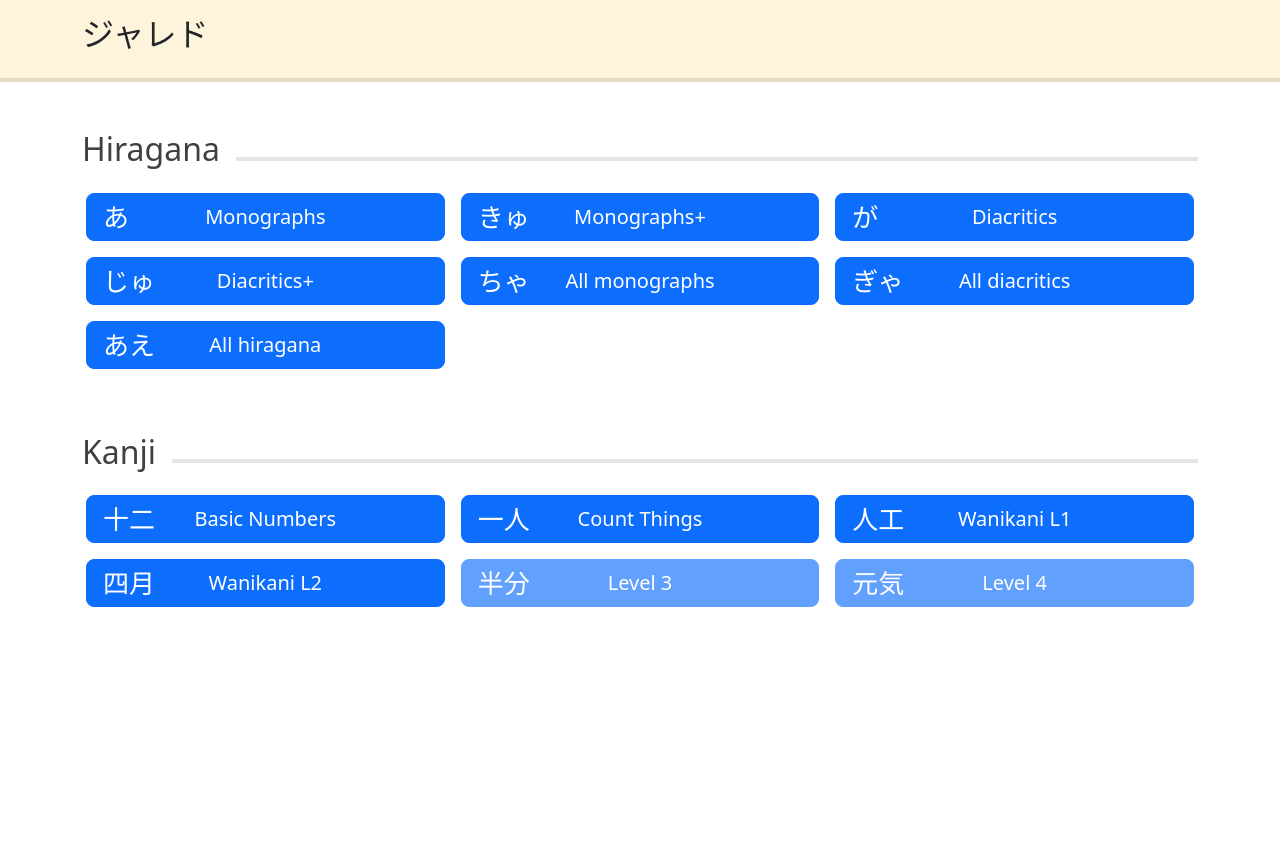
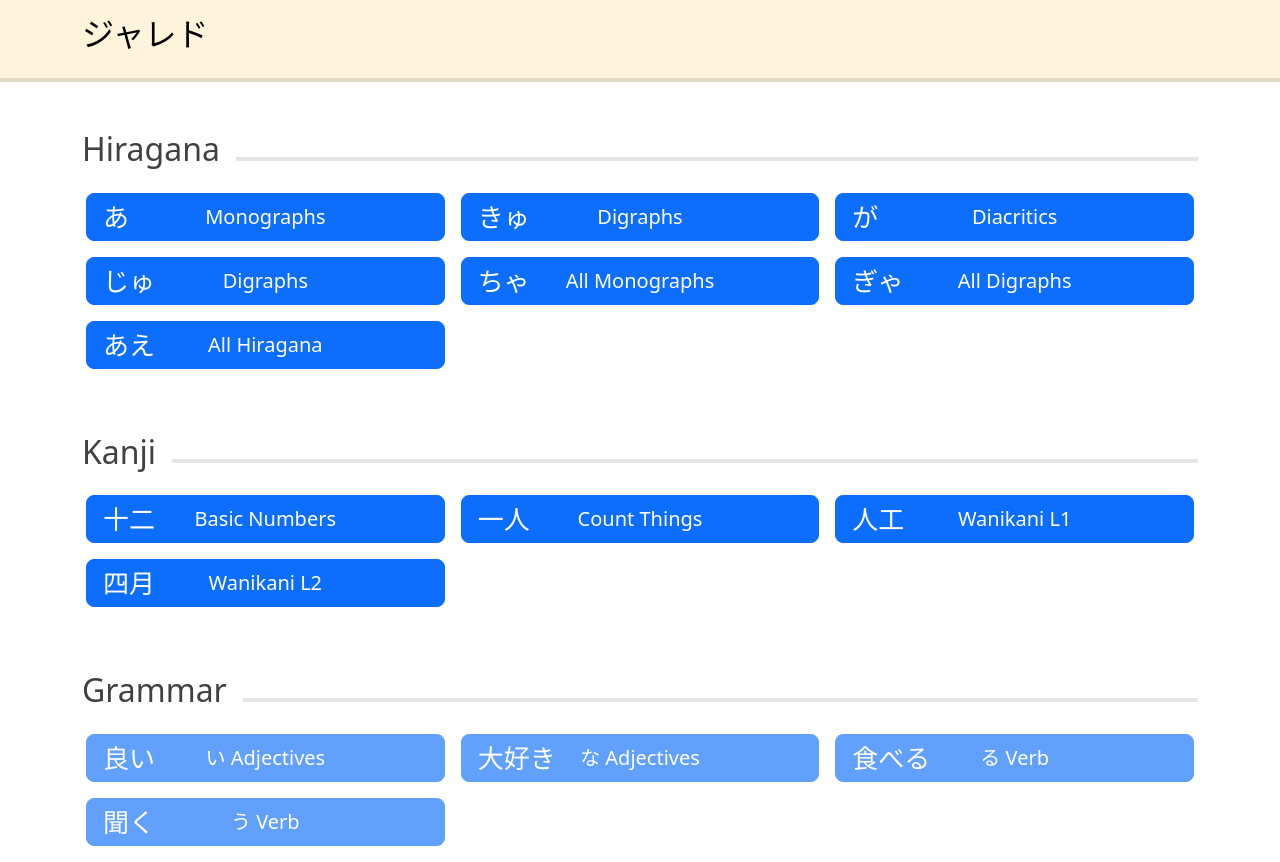
Before and after one commit to gush-labs/kazan, a Vue app: page / in a window 1280 px wide. Before the commit the page ends 800 px from the top, so only its background shows below. Built offline with nearby package versions, Linux system fonts and the light colour scheme; a web font is replaced by a local one.

Commit message:
Add Button component
Add Button component to simplify code and reduce code duplication

```diff
--- a/src/App.vue
+++ b/src/App.vue
@@ -4,7 +4,11 @@ import { RouterView } from "vue-router";
 
 <template>
   <div class="header container-fluid mb-5 p-3">
-    <div class="container"><h2>ジャレド</h2></div>
+    <div class="container">
+      <h2>
+        <RouterLink :to="{name:'home'}">ジャレド</RouterLink>
+      </h2>
+    </div>
   </div>
   <RouterView />
 </template>
@@ -16,4 +20,8 @@ import { RouterView } from "vue-router";
   background-color: #fef4db;
   border-bottom: 4px solid rgba(0, 0, 0, 0.1);
 }
+.header a {
+  text-decoration: none;
+  color: black;
+}
 </style>
--- /dev/null
+++ b/src/components/Button.vue
@@ -0,0 +1,32 @@
+<script setup lang="ts">
+const props = defineProps<{
+  label?: string,
+  icon?: string,
+  disabled?: boolean,
+  click?: (e: any) => void,
+}>();
+
+function onClick(e: any) {
+  const action = props.click;
+  if (action) { action(e); }
+}
+</script>
+
+<template>
+  <button @click="onClick" class="button btn btn-lg btn-primary" :class="{ 'disabled': props.disabled }">
+    <div v-if="props.label" class="m">{{ props.label }}</div>
+    <i v-if="props.icon" :class="'bi bi-' + props.icon"></i><slot />
+  </button>
+</template>
+
+<style scoped>
+.button {
+  position: relative;
+}
+.m {
+  position: absolute;
+  font-size: 1.3em;
+  top: 50%;
+  transform: translateY(-50%);
+}
+</style>
--- a/src/views/review/Collection.vue
+++ b/src/views/review/Collection.vue
@@ -1,6 +1,7 @@
 <script setup lang="ts">
 import database from "@/storage/Database";
 import ReviewCollection from "@/storage/ReviewCollection";
+import Button from "../../components/Button.vue";
 
 const props = defineProps<{
   redirectTo: (page: string) => void;
@@ -12,36 +13,7 @@ function startReview(collection: Array<Array<string>>, kana = "romanji") {
   props.redirectTo("review");
 }
 
-const hiraganaMonographs = () => startReview(database.hiragana.monographs.main);
-const hiraganaMonographsPlus = () =>
-  startReview(database.hiragana.monographs.digraphs);
-const hiraganaDiacritics = () => startReview(database.hiragana.diacritics.main);
-const hiraganaDiacriticsPlus = () =>
-  startReview(database.hiragana.diacritics.digraphs);
-const hiraganaAllMonographs = () =>
-  startReview(database.hiragana.monographs.all);
-const hiraganaAllDiacritics =() =>
-  startReview(database.hiragana.diacritics.all);
-const hiraganaAll = () => startReview(database.hiragana.all);
-
-const katakanaMonographs = () => startReview(database.katakana.monographs.main);
-const katakanaMonographsPlus = () =>
-  startReview(database.katakana.monographs.digraphs);
-const katakanaDiacritics = () => startReview(database.katakana.diacritics.main);
-const katakanaDiacriticsPlus = () =>
-  startReview(database.katakana.diacritics.digraphs);
-const katakanaAllMonographs = () =>
-  startReview(database.katakana.monographs.all);
-const katakanaAllDiacritics = () =>
-  startReview(database.katakana.diacritics.all);
-const katakanaAll = () => startReview(database.katakana.all);
-
-const wkWords = (i: number) =>
-  startReview(database.kanji.wanikani[i], "hiragana");
-const basicNumbers = () =>
-  startReview(database.kanji.numbers.kanji, "hiragana");
-const countThings = () =>
-  startReview(database.kanji.numbers.things, "hiragana");
+const db = database;
 </script>
 
 <template>
@@ -52,34 +24,13 @@ const countThings = () =>
 
   <div class="collection container p-3">
     <div class="w-100 buttons">
-      <button @click="hiraganaMonographs" class="btn btn-lg btn-primary">
-        <div class="m">あ</div>
-        Monographs
-      </button>
-      <button @click="hiraganaMonographsPlus" class="btn btn-lg btn-primary">
-        <div class="m">きゅ</div>
-        Monographs+
-      </button>
-      <button @click="hiraganaDiacritics" class="btn btn-lg btn-primary">
-        <div class="m">が</div>
-        Diacritics
-      </button>
-      <button @click="hiraganaDiacriticsPlus" class="btn btn-lg btn-primary">
-        <div class="m">じゅ</div>
-        Diacritics+
-      </button>
-      <button @click="hiraganaAllMonographs" class="btn btn-lg btn-primary">
-        <div class="m">ちゃ</div>
-        All monographs
-      </button>
-      <button @click="hiraganaAllDiacritics" class="btn btn-lg btn-primary">
-        <div class="m">ぎゃ</div>
-        All diacritics
-      </button>
-      <button @click="hiraganaAll" class="btn btn-lg btn-primary">
-        <div class="m">あえ</div>
-        All hiragana
-      </button>
+      <Button @click="() => startReview(db.hiragana.monographs.main)" label="あ">Monographs</Button>
+      <Button @click="() => startReview(db.hiragana.monographs.digraphs)" label="きゅ">Digraphs</Button>
+      <Button @click="() => startReview(db.hiragana.diacritics.main)" label="が">Diacritics</Button>
+      <Button @click="() => startReview(db.hiragana.diacritics.digraphs)" label="じゅ">Digraphs</Button>
+      <Button @click="() => startReview(db.hiragana.monographs.all)" label="ちゃ">All Monographs</Button>
+      <Button @click="() => startReview(db.hiragana.diacritics.all)" label="ぎゃ">All Digraphs</Button>
+      <Button @click="() => startReview(db.hiragana.all)" label="あえ">All Hiragana</Button>
     </div>
   </div>
 
@@ -90,32 +41,27 @@ const countThings = () =>
 
   <div class="collection container p-3">
     <div class="w-100 buttons">
-      <button @click="basicNumbers" class="btn btn-lg btn-primary">
-        <div class="m">十二</div>
-        Basic Numbers
-      </button>
-      <button @click="countThings" class="btn btn-lg btn-primary">
-        <div class="m">一人</div>
-        Count Things
-      </button>
-      <button @click="() => wkWords(0)" class="btn btn-lg btn-primary">
-        <div class="m">人工</div>
-        Wanikani L1
-      </button>
-      <button @click="() => wkWords(1)" class="btn btn-lg btn-primary">
-        <div class="m">四月</div>
-        Wanikani L2
-      </button>
-      <button class="btn btn-lg btn-primary disabled">
-        <div class="m">半分</div>
-        Level 3
-      </button>
-      <button class="btn btn-lg btn-primary disabled">
-        <div class="m">元気</div>
-        Level 4
-      </button>
+      <Button @click="() => startReview(db.kanji.numbers.kanji, 'hiragana')" label="十二">Basic Numbers</Button>
+      <Button @click="() => startReview(db.kanji.numbers.things, 'hiragana')" label="一人">Count Things</Button>
+      <Button @click="() => startReview(db.kanji.wanikani[0], 'hiragana')" label="人工">Wanikani L1</Button>
+      <Button @click="() => startReview(db.kanji.wanikani[1], 'hiragana')" label="四月">Wanikani L2</Button>
     </div>
   </div>
+
+  <div class="collection-title container text-center d-flex flex-row mt-5">
+    <div><h2>Grammar</h2></div>
+    <div class="w-100 mb-3 ms-3 line"></div>
+  </div>
+
+  <div class="collection container p-3">
+    <div class="w-100 buttons">
+      <Button label="良い" disabled>い Adjectives</Button>
+      <Button label="大好き" disabled>な Adjectives</Button>
+      <Button label="食べる" disabled>る Verb</Button>
+      <Button label="聞く" disabled>う Verb</Button>
+    </div>
+  </div>
+
 </template>
 
 <style scoped>
@@ -125,19 +71,9 @@ const countThings = () =>
 .collection-title {
   color: rgba(0, 0, 0, 0.75);
 }
-
 .collection {
   text-align: center;
   border-block-start-width: 0px;
-}
-.collection .btn {
-  position: relative;
-}
-.m {
-  position: absolute;
-  font-size: 1.3em;
-  top: 50%;
-  transform: translateY(-50%);
 }
 .buttons {
   display: grid;
--- a/src/views/review/Report.vue
+++ b/src/views/review/Report.vue
@@ -1,6 +1,7 @@
 <script setup lang="ts">
 import ReviewCollection from "@/storage/ReviewCollection";
 import type ReviewReport from "@/storage/ReviewReport.js";
+import Button from "../../components/Button.vue";
 
 const props = defineProps<{
   setCollection: (collection: ReviewCollection) => void;
@@ -53,19 +54,9 @@ function repeatIncorrect() {
   </div>
 
   <div class="buttons container p-0 mb-5">
-    <button @click="repeatAll" class="btn btn-primary btn-lg w-100 p-3">
-      <i class="bi bi-arrow-repeat"></i> Repeat all
-    </button>
-    <button
-      @click="repeatIncorrect"
-      v-if="incorrect > 0"
-      class="btn btn-primary btn-lg w-100 p-3"
-    >
-      <i class="bi bi-arrow-repeat"></i> Repeat incorrect
-    </button>
-    <button @click="complete" class="btn btn-primary btn-lg w-100 p-3">
-      <i class="bi bi-arrow-return-left"></i> Complete
-    </button>
+    <Button @click="repeatAll" icon="arrow-repeat"> Repeat all</Button>
+    <Button @click="repeatIncorrect" icon="arrow-repeat"> Repeat incorrect</Button>
+    <Button @click="complete" icon="arrow-return-left"> Complete</Button>
   </div>
 </template>
 
```
